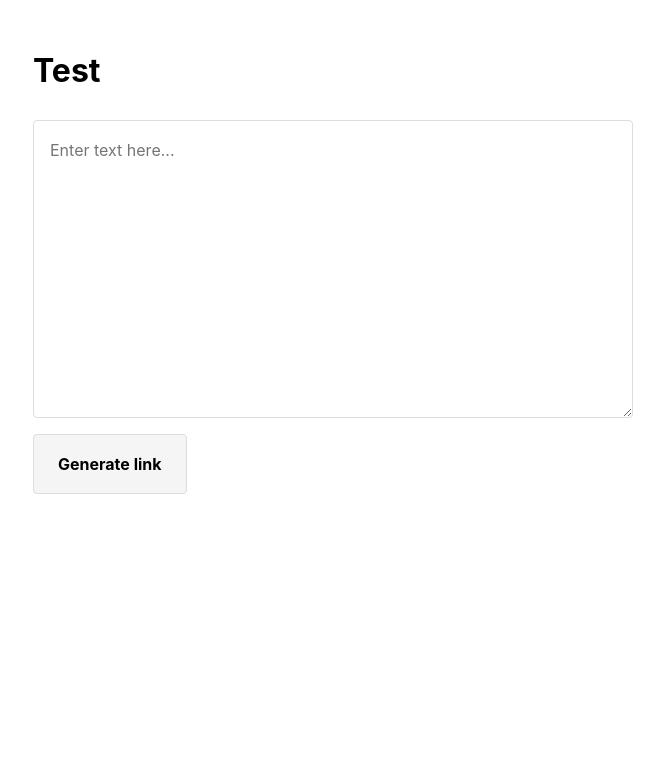
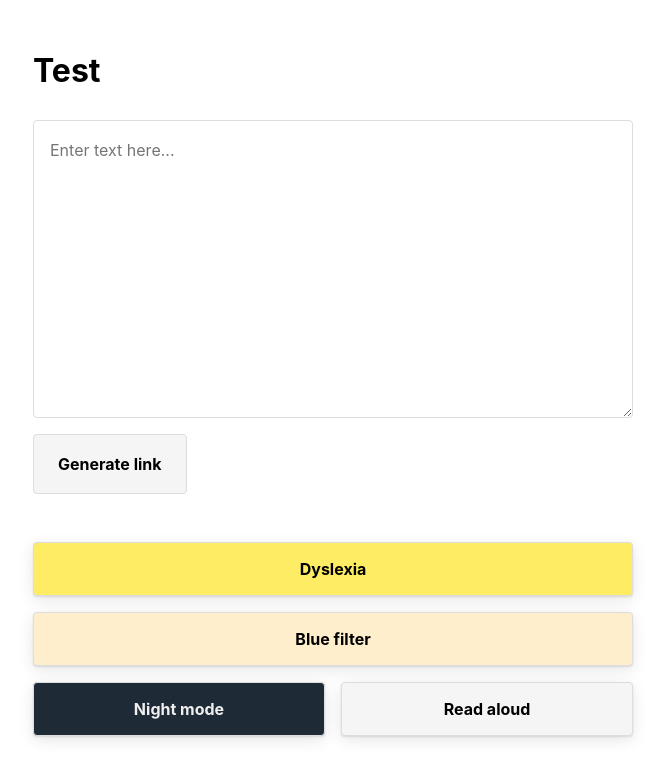
Before and after one commit to OswaldLabsOpenSource/augmenta11y, a website: page index.html in a window 1280 px wide. Shown: the whole page, without its empty margins (307-972 px from the left). Drawn offline with Linux system fonts and the light colour scheme.

Commit message:
Added Agastya buttons to UI

```diff
--- a/index.html
+++ b/index.html
@@ -9,6 +9,12 @@
             main { max-width: 600px; margin: auto; padding: 1rem; line-height: 1.65; }
             input, button, select, textarea { box-sizing: border-box; width: 100%; display: block; font: inherit; border: 1px solid #ddd; border-radius: 0.25rem; padding: 1rem; margin-bottom: 1rem; }
             button { width: auto; padding: 1rem 1.5rem; background-color: whitesmoke; font-weight: bold; }
+            #agastyaOptions { max-width: 600px; margin: auto; padding: 1rem; } #agastyaOptions button { display: inline-block; width: calc(50% - 0.5rem); box-shadow: 0 4px 15px 0 rgba(0,0,0,.1), 0 1px 2px 0 rgba(0,0,0,.1); border: 1px solid #ddd; } #agastyaOptions button:not(.full):nth-child(2n) { float: right; } #agastyaOptions button.full { width: 100%; }
+            #agastyaOptions button.dyslexia { width: 100%; background-color: #feed64; }
+            #agastyaOptions button.blue-light-filter { width: 100%; background-color: #fec; }
+            #agastyaOptions button.night { background-color: #1e2a35; color: #efefef; }
+            /* #agastyaOptions input[type="range"] { -webkit-appearance: none; appearance: none; border-color: #909090; background-color: #FFF; height: 5px; } */
+            /* #agastyaOptions button.read-aloud { background-color: #feed64; } */
         </style>
     </head>
     <body>
@@ -19,6 +25,16 @@
                 <button type="submit">Generate link</button>
             </form>
         </main>
+        <div id="agastyaOptions">
+            <button class="dyslexia filter" data-option="dyslexia">Dyslexia</button>
+            <button class="blue-light-filter full" data-option="blue-light-filter">Blue filter</button>
+            <button class="night" data-option="night">Night mode</button>
+            <button class="read-aloud" data-option="read-aloud">Read aloud</button>
+            <!-- <div class="input-group">
+                <label for="font-size">Font Size</label>
+                <input name="font-size" type="range">
+            </div> -->
+        </div>
         <script src="https://unpkg.com/snarkdown@1.2.2/dist/snarkdown.umd.js"></script>
         <script src="./index.js"></script>
         <script async defer src="https://staging-agastya-loader.oswaldlabs.com/augmenta11y.js"></script>
--- a/index.js
+++ b/index.js
@@ -33,6 +33,12 @@ var f = function () {
     }
 };
 f();
+window.a11ySettings = window.a11ySettings || {};
+document.addEventListener('click', function (event) {
+    if (event.target.hasAttribute("data-option")) {
+        window.agastya.api("toggleMode", event.target.getAttribute("data-option"));
+    }
+}, false);
 window.addEventListener("hashchange", function (event) {
     f();
 });
```
Also changed, not shown: index.ts (+11 -0 lines), 1 other file.
